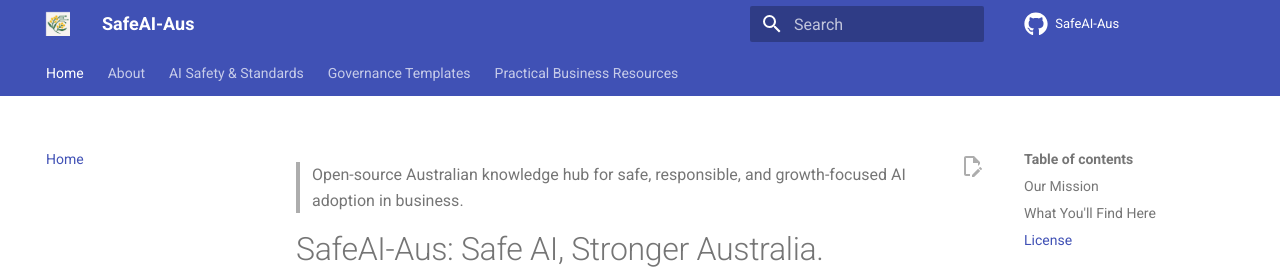
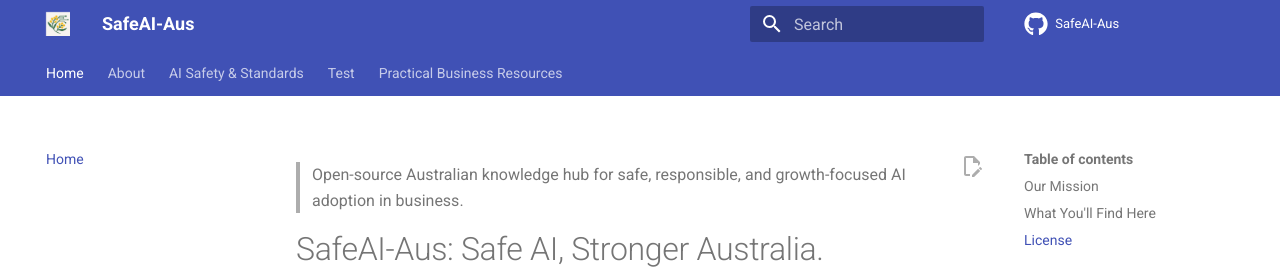
Before and after one commit to safeai-aus/safeai-aus.github.io, an MkDocs documentation site: the page built from docs/index.md, in a window 1280 px wide and 1224 px high. Shown: the top 269 px of the window. Built offline with MkDocs 1.6.1 and Material for MkDocs 9.7.7, drawn with Linux system fonts in a browser that asks for light colours; comment, search, counter and statistics services are not loaded; some of the changed lines change nothing that is shown.

Commit message:
Simplify MkDocs config and disable minify plugin to debug build issue

```diff
--- a/mkdocs.yml
+++ b/mkdocs.yml
@@ -50,8 +50,8 @@
 plugins:
   - search
   - tags
-  - minify:
-      minify_html: true
+  # - minify:
+  #     minify_html: true
 
 nav:
   - Home: index.md
@@ -59,14 +59,8 @@
   - AI Safety & Standards:
       - Relevant Australian Legislation: safety-standards/ai-australian-legislation.md
       - Voluntary AI Safety Standard (10 Guardrails): safety-standards/voluntary-ai-safety-standard-10-guardrails.md
-  - Governance Templates:
+  - Test:
       - Test Template: templates/test-template.md
-      - Policy & Template Library: templates/policy-template-library.md
-      - AI Readiness Checklist: templates/ai-readiness-checklist.md
-      - AI Use Policy: templates/ai-use-policy.md
-      - AI Incident Report Form: templates/ai-incident-report-form.md
-      - AI Risk Assessment Checklist: templates/ai-risk-assessment-checklist.md
-      - AI Vendor Evaluation Checklist: templates/ai-vendor-evaluation-checklist.md
   - Practical Business Resources:
       - AI Grants & Funding: business-resources/ai-grants-funding-australia.md
       - Tools & Frameworks: business-resources/ai-aus-tools-frameworks.md
```
